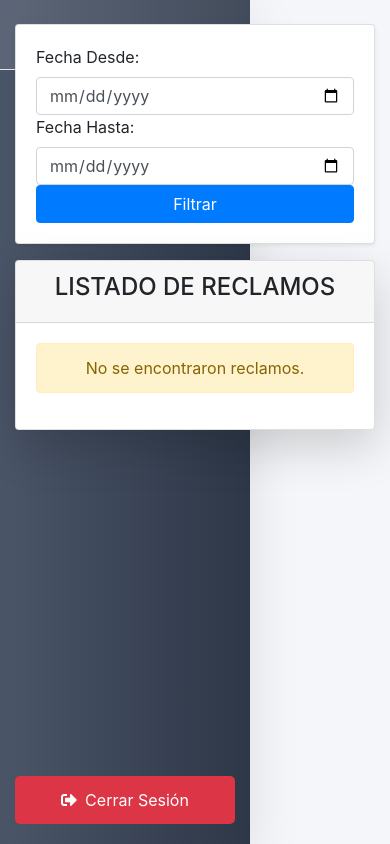
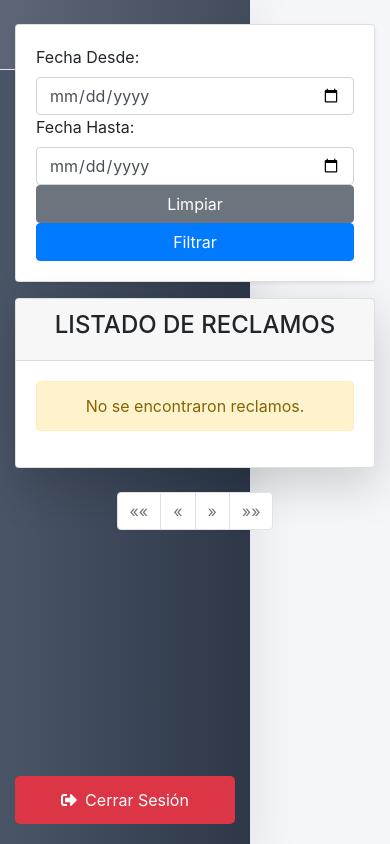
Before and after one commit to Marfalling/libro_reclamacion, a PHP site: page /controlador/reclamo_listar.php in a window 390 px wide. Run offline with PHP 8.4, Linux system fonts and the light colour scheme; the visitor is signed in with stand-in values (Sample User, id 1); data that the repository does not hold is empty; some libraries are stand-ins or nearby versions.

Commit message:
botontes para limpiar las fechas colocadas y botones para volver en responder.php. Arreglo de fecha de respuesta al momento de responder al reclamo

```diff
--- a/controlador/enviar_respuesta.php
+++ b/controlador/enviar_respuesta.php
@@ -10,8 +10,8 @@ if ($_SERVER['REQUEST_METHOD'] == 'POST') {
 
     // Verifica que ambos campos tengan valores
     if ($id_reclamo && $respuesta) {
-        // Prepara la consulta para actualizar la respuesta en la base de datos
-        $sql = "UPDATE reclamaciones SET respuesta = '$respuesta', estado = 'Respondido' WHERE id_reclamacion = $id_reclamo";
+        // Prepara la consulta para actualizar la respuesta en la base de datos, incluyendo la fecha de respuesta
+        $sql = "UPDATE reclamaciones SET respuesta = '$respuesta', estado = 'Respondido', fecha_respuesta = NOW() WHERE id_reclamacion = $id_reclamo";
 
         // Ejecuta la consulta
         $result = mysqli_query($con, $sql);
--- a/vistas/panel_admin.php
+++ b/vistas/panel_admin.php
@@ -62,29 +62,46 @@ $totalPaginas = ceil($totalRegistros / $limite);
     <link rel="stylesheet" href="https://maxcdn.bootstrapcdn.com/bootstrap/4.0.0/css/bootstrap.min.css">
 </head>
 <body>
-    <?php require("../MenuV.php"); // Sidebar fijo ?>
+    <?php
+    require("../MenuV.php"); // Sidebar fijo
+    ?>
 
     <div class="container mt-4">
         <!-- Filtros -->
         <div class="card shadow-sm mb-3">
             <div class="card-body">
-                <form method="GET" action="../controlador/reclamo_listar.php">
+                <form method="GET" action="../controlador/reclamo_listar.php" id="filterForm">
                     <div class="row align-items-end">
                         <div class="col-md-4">
                             <label>Fecha Desde:</label>
-                            <input type="date" name="fecha_desde" value="<?= htmlspecialchars($fechaDesde) ?>" class="form-control">
+                            <input type="date" name="fecha_desde" id="fecha_desde" value="<?= htmlspecialchars($fechaDesde) ?>" class="form-control">
                         </div>
                         <div class="col-md-4">
                             <label>Fecha Hasta:</label>
-                            <input type="date" name="fecha_hasta" value="<?= htmlspecialchars($fechaHasta) ?>" class="form-control">
+                            <input type="date" name="fecha_hasta" id="fecha_hasta" value="<?= htmlspecialchars($fechaHasta) ?>" class="form-control">
                         </div>
-                        <div class="col-md-4">
+                        <div class="col-md-2">
+                            <button type="button" class="btn btn-secondary btn-block" onclick="limpiarFiltros()">Limpiar</button>
+                        </div>
+                        <div class="col-md-2">
                             <button type="submit" class="btn btn-primary btn-block">Filtrar</button>
                         </div>
                     </div>
                 </form>
             </div>
         </div>
+
+        <!-- Agregar este script justo antes del cierre del body -->
+        <script>
+        function limpiarFiltros() {
+            // Limpiar los campos de fecha
+            document.getElementById('fecha_desde').value = '';
+            document.getElementById('fecha_hasta').value = '';
+
+            // Enviar el formulario para recargar sin filtros
+            document.getElementById('filterForm').submit();
+        }
+        </script>
 
         <!-- Tabla de reclamos -->
         <div class="card shadow-lg text-center mb-4">
@@ -134,7 +151,7 @@ $totalPaginas = ceil($totalRegistros / $limite);
                         echo "<td>" . ($row['respuesta'] ? htmlspecialchars($row['respuesta']) : 'Sin respuesta') . "</td>";
                         echo "<td>" . ($row['fecha_respuesta'] ? htmlspecialchars($row['fecha_respuesta']) : 'Pendiente') . "</td>";
                         echo "<td><a href='../reclamo_pdf.php?id_usuario=" . htmlspecialchars($row['id_usuario']) . "' class='btn btn-info btn-sm' target='_blank'>Ver PDF</a></td>";
-                        echo "<td><a href='responder.php?id_reclamo=" . htmlspecialchars($row['id_reclamacion']) . "' class='btn btn-primary btn-sm'>Responder</a></td>";
+                        echo "<td><a href='../vistas/responder.php?id_reclamo=" . htmlspecialchars($row['id_reclamacion']) . "' class='btn btn-primary btn-sm'>Responder</a></td>";
                         echo "</tr>";
                     }
 
@@ -146,16 +163,38 @@ $totalPaginas = ceil($totalRegistros / $limite);
             </div>
         </div>
 
+
         <!-- Paginación -->
         <nav>
             <ul class="pagination justify-content-center">
                 <?php if ($pagina > 1): ?>
                     <li class="page-item">
-                        <a class="page-link" href="?pagina=<?= $pagina - 1 ?>&fecha_desde=<?= $fechaDesde ?>&fecha_hasta=<?= $fechaHasta ?>">Anterior</a>
+                        <a class="page-link" href="?pagina=1&fecha_desde=<?= $fechaDesde ?>&fecha_hasta=<?= $fechaHasta ?>" aria-label="Primera página">
+                            <span aria-hidden="true">&laquo;&laquo;</span>
+                        </a>
+                    </li>
+                    <li class="page-item">
+                        <a class="page-link" href="?pagina=<?= $pagina - 1 ?>&fecha_desde=<?= $fechaDesde ?>&fecha_hasta=<?= $fechaHasta ?>" aria-label="Anterior">
+                            <span aria-hidden="true">&laquo;</span>
+                        </a>
+                    </li>
+                <?php else: ?>
+                    <li class="page-item disabled">
+                        <span class="page-link">&laquo;&laquo;</span>
+                    </li>
+                    <li class="page-item disabled">
+                        <span class="page-link">&laquo;</span>
                     </li>
                 <?php endif; ?>
 
-                <?php for ($i = 1; $i <= $totalPaginas; $i++): ?>
+                <?php
+                // Mostrar un número limitado de páginas alrededor de la página actual
+                $rango = 2;
+                $inicio_rango = max(1, $pagina - $rango);
+                $fin_rango = min($totalPaginas, $pagina + $rango);
+
+                for ($i = $inicio_rango; $i <= $fin_rango; $i++):
+                ?>
                     <li class="page-item <?= ($i === $pagina) ? 'active' : '' ?>">
                         <a class="page-link" href="?pagina=<?= $i ?>&fecha_desde=<?= $fechaDesde ?>&fecha_hasta=<?= $fechaHasta ?>"><?= $i ?></a>
                     </li>
@@ -163,7 +202,21 @@ $totalPaginas = ceil($totalRegistros / $limite);
 
                 <?php if ($pagina < $totalPaginas): ?>
                     <li class="page-item">
-                        <a class="page-link" href="?pagina=<?= $pagina + 1 ?>&fecha_desde=<?= $fechaDesde ?>&fecha_hasta=<?= $fechaHasta ?>">Siguiente</a>
+                        <a class="page-link" href="?pagina=<?= $pagina + 1 ?>&fecha_desde=<?= $fechaDesde ?>&fecha_hasta=<?= $fechaHasta ?>" aria-label="Siguiente">
+                            <span aria-hidden="true">&raquo;</span>
+                        </a>
+                    </li>
+                    <li class="page-item">
+                        <a class="page-link" href="?pagina=<?= $totalPaginas ?>&fecha_desde=<?= $fechaDesde ?>&fecha_hasta=<?= $fechaHasta ?>" aria-label="Última página">
+                            <span aria-hidden="true">&raquo;&raquo;</span>
+                        </a>
+                    </li>
+                <?php else: ?>
+                    <li class="page-item disabled">
+                        <span class="page-link">&raquo;</span>
+                    </li>
+                    <li class="page-item disabled">
+                        <span class="page-link">&raquo;&raquo;</span>
                     </li>
                 <?php endif; ?>
             </ul>
```
Also changed, not shown: vistas/responder.php (+9 -2 lines).
